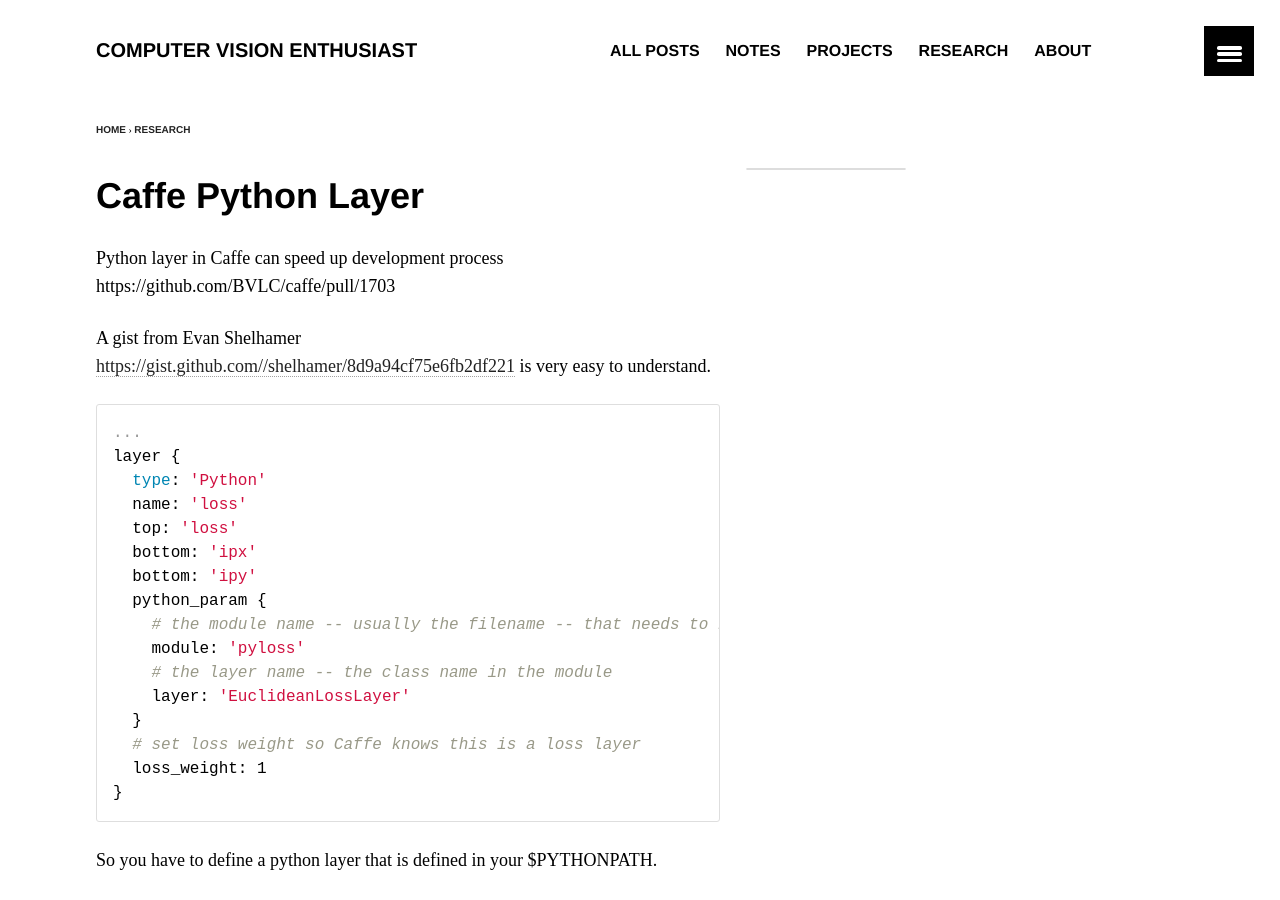
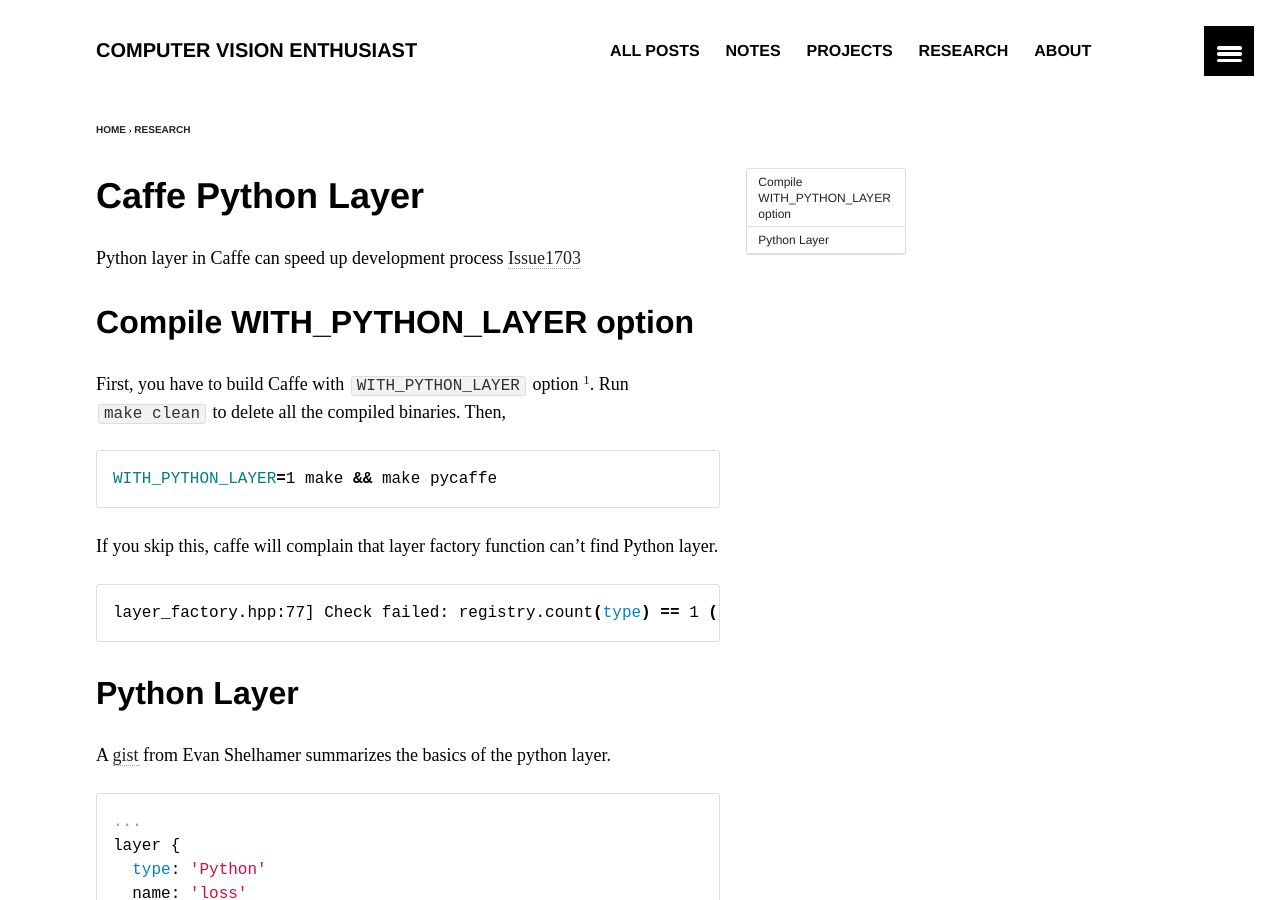
Before and after one commit to antran89/blog, a Jekyll site: the page built from _posts/research/2015-07-21-caffe-python-layer.md, in a window 1280 px wide and 900 px high. Built offline with Jekyll 4.4.1, drawn with Linux system fonts in a browser that asks for light colours; comment, search, counter and statistics services are not loaded; some of the changed text lies outside the part shown.

Commit message:
python layer

```diff
--- a/_posts/research/2015-07-21-caffe-python-layer.md
+++ b/_posts/research/2015-07-21-caffe-python-layer.md
@@ -14,10 +14,27 @@ image:
   teaser:
 ---
 
-Python layer in Caffe can speed up development process
-https://github.com/BVLC/caffe/pull/1703
+Python layer in Caffe can speed up development process [Issue1703](https://github.com/BVLC/caffe/pull/1703)
 
-A gist from Evan Shelhamer <https://gist.github.com//shelhamer/8d9a94cf75e6fb2df221> is very easy to understand.
+## Compile WITH_PYTHON_LAYER option
+
+First, you have to build Caffe with `WITH_PYTHON_LAYER` option [^1]. Run `make
+clean` to delete all the compiled binaries. Then,
+
+{% highlight bash %}
+WITH_PYTHON_LAYER=1 make && make pycaffe
+{% endhighlight %}
+
+If you skip this, caffe will complain that layer factory function can't find Python layer.
+
+{% highlight bash %}
+layer_factory.hpp:77] Check failed: registry.count(type) == 1 (0 vs. 1) Unknown layer type: Python
+{% endhighlight %}
+
+## Python Layer
+
+A [gist](https://gist.github.com//shelhamer/8d9a94cf75e6fb2df221) from Evan
+Shelhamer summarizes the basics of the python layer.
 
 {% highlight python %}
 ...
@@ -76,3 +93,5 @@ class EuclideanLossLayer(caffe.Layer):
                 sign = -1
             bottom[i].diff[...] = sign * self.diff / bottom[i].num
 {% endhighlight %}
+
+[^1]: https://github.com/BVLC/caffe/issues/2093
```
Also changed, not shown: _posts/research/2015-01-31-caffe-notes.md (+4 -1 lines).
